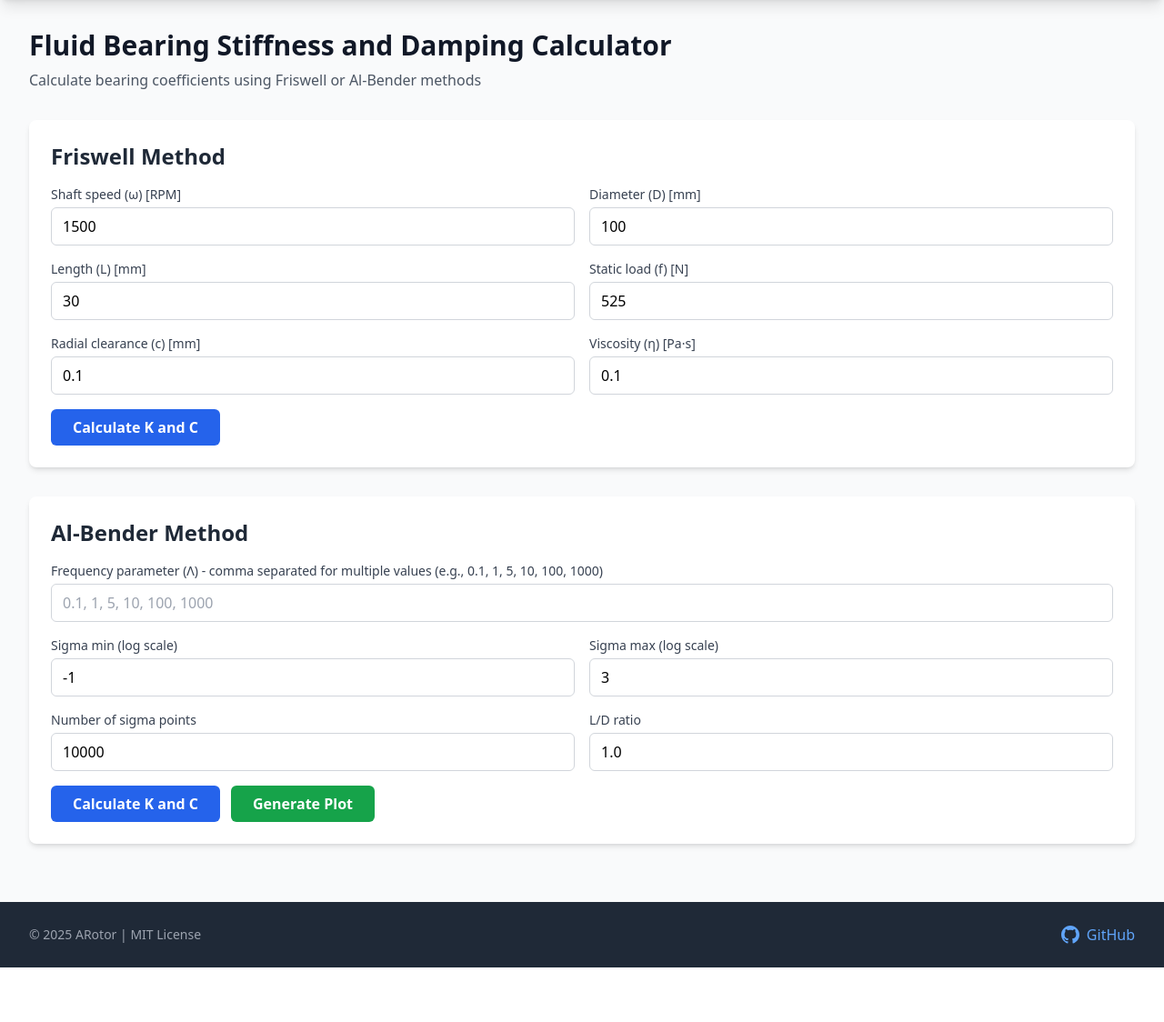
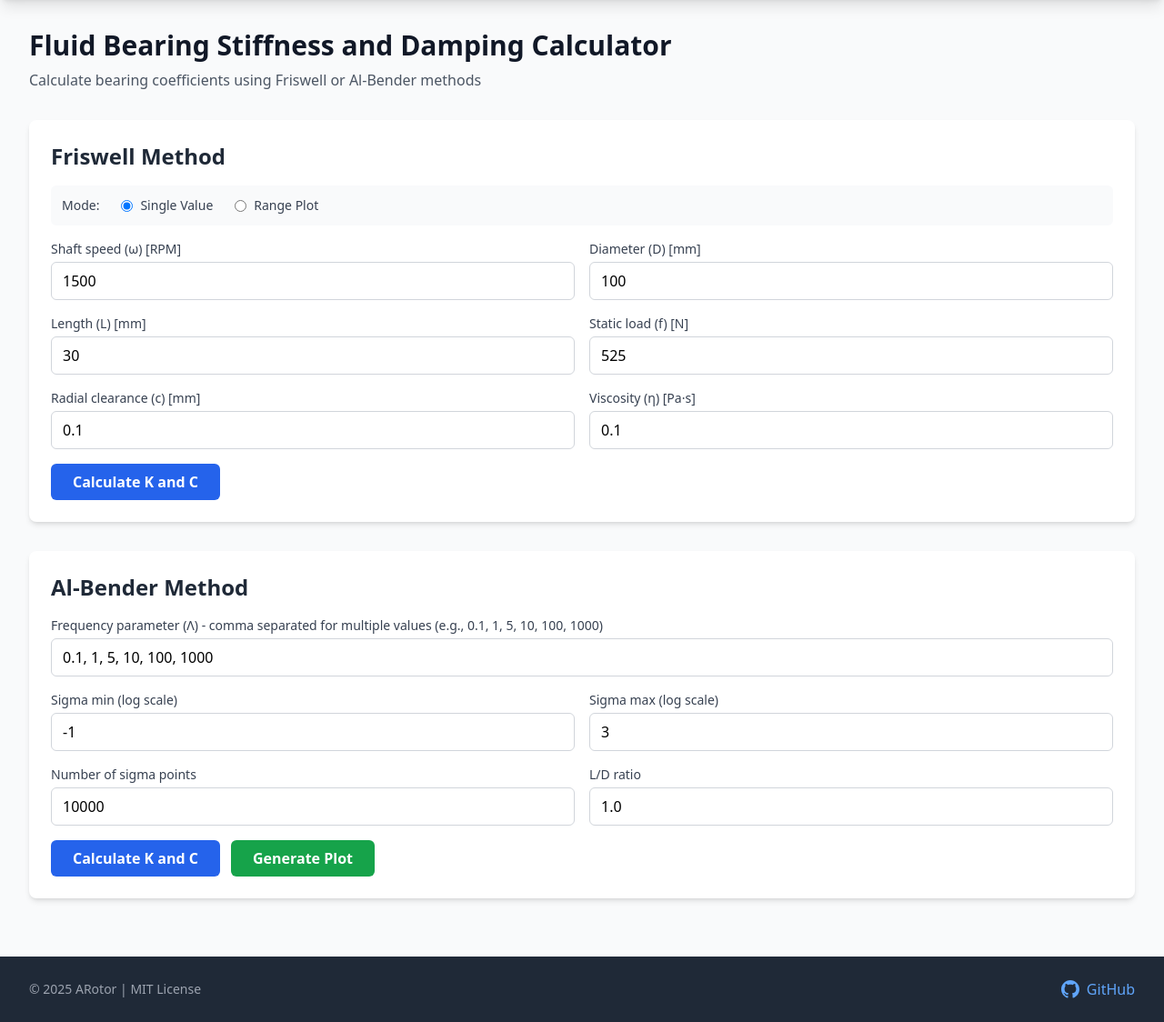
Before and after one commit to 4llu/pyFluidBearing, a Flask app: page /damping_and_stiffness in a window 1280 px wide. Shown: the part 64-1188 px from the top of the page at 91% size. Before the commit the page ends 1128 px from the top, so only its background shows below. Run offline with Flask 3, Linux system fonts and the light colour scheme; some libraries are stand-ins or nearby versions.

Commit message:
Add sweep option to Friswell calculator

```diff
--- a/src-webUI/app.py
+++ b/src-webUI/app.py
@@ -3,6 +3,7 @@ from callbacks import (
     calculate_friswell_K_and_C,
     calculate_albender_K_and_C,
     plot_albender_results,
+    plot_friswell_results,
     calculate_pressure_distribution,
     calculate_compressible_flow,
 )
@@ -60,6 +61,21 @@ def plot_albender():
         return jsonify({"error": str(e)}), 400
 
 
+@app.route("/plot/friswell", methods=["POST"])
+def plot_friswell():
+    try:
+        data = request.get_json()
+        print(f"Received Friswell plot request with data: {data}")
+        plot_json = plot_friswell_results(data)
+        return jsonify({"plot": plot_json})
+    except Exception as e:
+        print(f"Error in plot_friswell: {e}")
+        import traceback
+
+        traceback.print_exc()
+        return jsonify({"error": str(e)}), 400
+
+
 @app.route("/calculate/pressure_distribution", methods=["POST"])
 def pressure_distribution_route():
     try:
--- a/src-webUI/static/script.js
+++ b/src-webUI/static/script.js
@@ -1,6 +1,9 @@
 class CalculatorApp {
     constructor() {
+        this.friswellMode = "single";
         this.initEventListeners();
+        // Store reference globally for inline event handlers
+        window.calculatorApp = this;
     }
 
     initEventListeners() {
@@ -10,6 +13,15 @@ class CalculatorApp {
             friswellForm.addEventListener("submit", (e) => {
                 e.preventDefault();
                 this.calculateFriswell();
+            });
+        }
+
+        // Friswell plot button
+        const friswellPlotButton = document.getElementById("friswell-plot-btn");
+        if (friswellPlotButton) {
+            friswellPlotButton.addEventListener("click", (e) => {
+                e.preventDefault();
+                this.plotFriswell();
             });
         }
 
@@ -464,6 +476,356 @@ class CalculatorApp {
             plotButton.disabled = false;
             plotButton.textContent = "Generate Plot";
         }
+    }
+
+    // Friswell Mode Toggle
+    toggleFriswellMode(mode) {
+        this.friswellMode = mode;
+        const rangeOptions = document.getElementById("friswell-range-options");
+        const calcBtn = document.getElementById("friswell-calc-btn");
+        const plotBtn = document.getElementById("friswell-plot-btn");
+        const resultDiv = document.getElementById("friswell-result");
+        const plotContainer = document.getElementById(
+            "friswell-plot-container"
+        );
+
+        if (mode === "range") {
+            rangeOptions.classList.remove("hidden");
+            calcBtn.classList.add("hidden");
+            plotBtn.classList.remove("hidden");
+            resultDiv.classList.add("hidden");
+            // Set default values for the first sweep parameter
+            this.updateSweepDefaults();
+        } else {
+            rangeOptions.classList.add("hidden");
+            calcBtn.classList.remove("hidden");
+            plotBtn.classList.add("hidden");
+            plotContainer.classList.add("hidden");
+        }
+    }
+
+    updateSweepDefaults() {
+        const paramSelect = document.getElementById("friswell-sweep-param");
+        const selectedOption = paramSelect.options[paramSelect.selectedIndex];
+        const minValue = selectedOption.getAttribute("data-min");
+        const maxValue = selectedOption.getAttribute("data-max");
+        const unit = selectedOption.getAttribute("data-unit");
+        const sweepParam = selectedOption.value;
+
+        document.getElementById("friswell-sweep-min").value = minValue;
+        document.getElementById("friswell-sweep-max").value = maxValue;
+        document.getElementById(
+            "friswell-sweep-min-label"
+        ).textContent = `Min Value [${unit}]`;
+        document.getElementById(
+            "friswell-sweep-max-label"
+        ).textContent = `Max Value [${unit}]`;
+
+        // Disable/enable form inputs based on sweep parameter
+        const omegaInput = document.getElementById("friswell-omega");
+        const fInput = document.getElementById("friswell-f");
+        const DInput = document.getElementById("friswell-D");
+        const LInput = document.getElementById("friswell-L");
+        const cInput = document.getElementById("friswell-c");
+        const etaInput = document.getElementById("friswell-eta");
+
+        // Helper function to disable/enable input
+        const setInputState = (input, isDisabled) => {
+            input.disabled = isDisabled;
+            if (isDisabled) {
+                input.classList.add("opacity-50", "cursor-not-allowed");
+            } else {
+                input.classList.remove("opacity-50", "cursor-not-allowed");
+            }
+        };
+
+        // Reset all inputs to enabled
+        setInputState(omegaInput, false);
+        setInputState(fInput, false);
+        setInputState(DInput, false);
+        setInputState(LInput, false);
+        setInputState(cInput, false);
+        setInputState(etaInput, false);
+
+        // Disable the parameter being swept
+        switch (sweepParam) {
+            case "omega":
+                setInputState(omegaInput, true);
+                break;
+            case "f":
+                setInputState(fInput, true);
+                break;
+            case "D":
+                setInputState(DInput, true);
+                break;
+            case "L":
+                setInputState(LInput, true);
+                break;
+            case "c":
+                setInputState(cInput, true);
+                break;
+            case "eta":
+                setInputState(etaInput, true);
+                break;
+        }
+    }
+
+    async plotFriswell() {
+        const formData = this.getFriswellPlotData();
+        if (!formData) return;
+
+        try {
+            const plotButton = document.getElementById("friswell-plot-btn");
+            plotButton.disabled = true;
+            plotButton.textContent = "Generating Plot...";
+
+            const response = await fetch("/plot/friswell", {
+                method: "POST",
+                headers: {
+                    "Content-Type": "application/json",
+                },
+                body: JSON.stringify(formData),
+            });
+
+            const result = await response.json();
+
+            if (response.ok) {
+                this.displayFriswellD3Plot(result.plot);
+            } else {
+                alert("Error generating plot: " + result.error);
+            }
+        } catch (error) {
+            alert("Network error: " + error.message);
+        } finally {
+            const plotButton = document.getElementById("friswell-plot-btn");
+            plotButton.disabled = false;
+            plotButton.textContent = "Generate Plot";
+        }
+    }
+
+    getFriswellPlotData() {
+        const formData = this.getFriswellData();
+        if (!formData) return null;
+
+        const sweepParam = document.getElementById(
+            "friswell-sweep-param"
+        ).value;
+        const sweepMin = parseFloat(
+            document.getElementById("friswell-sweep-min").value
+        );
+        const sweepMax = parseFloat(
+            document.getElementById("friswell-sweep-max").value
+        );
+        const sweepPoints = parseInt(
+            document.getElementById("friswell-sweep-points").value
+        );
+
+        if (isNaN(sweepMin) || isNaN(sweepMax) || isNaN(sweepPoints)) {
+            alert("Please fill in all range parameters with valid numbers");
+            return null;
+        }
+
+        return {
+            ...formData,
+            sweep_param: sweepParam,
+            sweep_min: sweepMin,
+            sweep_max: sweepMax,
+            sweep_points: sweepPoints,
+        };
+    }
+
+    displayFriswellD3Plot(plotData) {
+        const svg = d3.select("#friswell-plot");
+        svg.selectAll("*").remove(); // Clear previous content
+
+        const svgWidth = +svg.attr("width");
+        const svgHeight = +svg.attr("height");
+        const margin = { top: 30, right: 15, bottom: 50, left: 55 };
+        const rowGap = 50; // Space between rows
+        const colGap = 55; // Space between columns for y-axis ticks
+
+        // 2x4 grid: 2 rows (K, C), 4 columns (xx, xy, yx, yy)
+        const plotWidth =
+            (svgWidth - margin.left - margin.right - 3 * colGap) / 4;
+        const plotHeight =
+            (svgHeight - margin.top - margin.bottom - rowGap) / 2;
+
+        const coefficients = [
+            ["K_xx", "K_xy", "K_yx", "K_yy"],
+            ["C_xx", "C_xy", "C_yx", "C_yy"],
+        ];
+
+        const coefficientData = {
+            K_xx: plotData.K_xx,
+            K_xy: plotData.K_xy,
+            K_yx: plotData.K_yx,
+            K_yy: plotData.K_yy,
+            C_xx: plotData.C_xx,
+            C_xy: plotData.C_xy,
+            C_yx: plotData.C_yx,
+            C_yy: plotData.C_yy,
+        };
+
+        const sweepVals = plotData.sweep_vals;
+        const xLabel = plotData.x_label;
+
+        // Calculate y-scales for each coefficient
+        const yScales = {};
+        Object.keys(coefficientData).forEach((coeff) => {
+            const data = coefficientData[coeff];
+            const maxVal = d3.max(data);
+            const minVal = d3.min(data);
+            const padding =
+                (maxVal - minVal) * 0.1 || Math.abs(maxVal) * 0.1 || 1;
+            yScales[coeff] = [minVal - padding, maxVal + padding];
+        });
+
+        // Plot 2 rows x 4 columns
+        coefficients.forEach((row, rowIndex) => {
+            row.forEach((coeff, colIndex) => {
+                const x0 = margin.left + colIndex * (plotWidth + colGap);
+                const y0 = margin.top + rowIndex * (plotHeight + rowGap);
+
+                const g = svg
+                    .append("g")
+                    .attr("transform", `translate(${x0},${y0})`);
+
+                // Create scales
+                const x = d3
+                    .scaleLinear()
+                    .domain(d3.extent(sweepVals))
+                    .range([0, plotWidth]);
+                const y = d3
+                    .scaleLinear()
+                    .domain(yScales[coeff])
+                    .range([plotHeight, 0]);
+
+                // Add grid lines for y-axis
+                const gridY = g
+                    .append("g")
+                    .attr("class", "grid-y")
+                    .call(
+                        d3
+                            .axisLeft(y)
+                            .ticks(5)
+                            .tickSize(-plotWidth)
+                            .tickFormat("")
+                    );
+                gridY
+                    .selectAll("line")
+                    .style("stroke", "#ddd")
+                    .style("opacity", "0.8");
+                gridY.select(".domain").style("display", "none");
+
+                // Add grid lines for x-axis
+                const gridX = g
+                    .append("g")
+                    .attr("class", "grid-x")
+                    .attr("transform", `translate(0,${plotHeight})`)
+                    .call(
+                        d3
+                            .axisBottom(x)
+                            .ticks(4)
+                            .tickSize(-plotHeight)
+                            .tickFormat("")
+                    );
+                gridX
+                    .selectAll("line")
+                    .style("stroke", "#ddd")
+                    .style("opacity", "0.8");
+                gridX.select(".domain").style("display", "none");
+
+                // Add axes
+                const xAxis = g
+                    .append("g")
+                    .attr("class", "x-axis")
+                    .attr("transform", `translate(0,${plotHeight})`)
+                    .call(d3.axisBottom(x).ticks(4, "~s"))
+                    .style("font-size", "9px");
+
+                const yAxis = g
+                    .append("g")
+                    .attr("class", "y-axis")
+                    .call(d3.axisLeft(y).ticks(5, ".2s"))
+                    .style("font-size", "9px");
+
+                // Add x-axis label (only on bottom row)
+                if (rowIndex === 1) {
+                    g.append("text")
+                        .attr("x", plotWidth / 2)
+                        .attr("y", plotHeight + 35)
+                        .attr("text-anchor", "middle")
+                        .attr("fill", "black")
+                        .style("font-size", "11px")
+                        .text(xLabel);
+                }
+
+                // Add subplot title
+                g.append("text")
+                    .attr("x", plotWidth / 2)
+                    .attr("y", -10)
+                    .attr("text-anchor", "middle")
+                    .attr("fill", "black")
+                    .style("font-size", "12px")
+                    .style("font-weight", "bold")
+                    .text(coeff);
+
+                // Draw line
+                const lineColor = coeff.startsWith("K") ? "#2563eb" : "#7c3aed";
+                g.append("path")
+                    .datum(
+                        sweepVals.map((d, i) => ({
+                            x: d,
+                            y: coefficientData[coeff][i],
+                        }))
+                    )
+                    .attr("fill", "none")
+                    .attr("stroke", lineColor)
+                    .attr("stroke-width", 2)
+                    .attr(
+                        "d",
+                        d3
+                            .line()
+                            .x((d) => x(d.x))
+                            .y((d) => y(d.y))
+                    );
+            });
+        });
+
+        // Add row labels
+        svg.append("text")
+            .attr("x", 15)
+            .attr("y", margin.top + plotHeight / 2)
+            .attr("text-anchor", "middle")
+            .attr(
+                "transform",
+                `rotate(-90, 15, ${margin.top + plotHeight / 2})`
+            )
+            .attr("fill", "#2563eb")
+            .style("font-size", "14px")
+            .style("font-weight", "bold")
+            .text("K [N/m]");
+
+        svg.append("text")
+            .attr("x", 15)
+            .attr("y", margin.top + plotHeight + rowGap + plotHeight / 2)
+            .attr("text-anchor", "middle")
+            .attr(
+                "transform",
+                `rotate(-90, 15, ${
+                    margin.top + plotHeight + rowGap + plotHeight / 2
+                })`
+            )
+            .attr("fill", "#7c3aed")
+            .style("font-size", "14px")
+            .style("font-weight", "bold")
+            .text("C [N·s/m]");
+
+        // Show the plot container
+        const plotContainer = document.getElementById(
+            "friswell-plot-container"
+        );
+        plotContainer.classList.remove("hidden");
     }
 
     displayD3Plot(plotData) {
--- a/src-webUI/templates/damping_and_stiffness.html
+++ b/src-webUI/templates/damping_and_stiffness.html
@@ -12,6 +12,145 @@ pyFluidBearing{% endblock %} {% block content %}
 <!-- Friswell K and C Calculator -->
 <section class="bg-white rounded-lg shadow-md p-6 mb-8">
     <h2 class="text-2xl font-semibold text-gray-800 mb-4">Friswell Method</h2>
+
+    <!-- Mode Toggle -->
+    <div class="mb-4 p-3 bg-gray-50 rounded-md">
+        <div class="flex items-center gap-6">
+            <span class="text-sm font-medium text-gray-700">Mode:</span>
+            <label class="inline-flex items-center">
+                <input
+                    type="radio"
+                    name="friswell-mode"
+                    value="single"
+                    checked
+                    class="form-radio text-blue-600"
+                    onchange="window.calculatorApp.toggleFriswellMode('single')"
+                />
+                <span class="ml-2 text-sm text-gray-700">Single Value</span>
+            </label>
+            <label class="inline-flex items-center">
+                <input
+                    type="radio"
+                    name="friswell-mode"
+                    value="range"
+                    class="form-radio text-blue-600"
+                    onchange="window.calculatorApp.toggleFriswellMode('range')"
+                />
+                <span class="ml-2 text-sm text-gray-700">Range Plot</span>
+            </label>
+        </div>
+    </div>
+
+    <!-- Range Plot Options (hidden by default) -->
+    <div
+        id="friswell-range-options"
+        class="hidden mb-4 p-4 bg-blue-50 rounded-md border border-blue-200"
+    >
+        <div class="grid grid-cols-1 md:grid-cols-4 gap-4">
+            <div>
+                <label class="block text-sm font-medium text-gray-700 mb-1">
+                    Sweep Parameter
+                </label>
+                <select
+                    id="friswell-sweep-param"
+                    class="w-full px-3 py-2 border border-gray-300 rounded-md focus:outline-none focus:ring-2 focus:ring-blue-500"
+                    onchange="window.calculatorApp.updateSweepDefaults()"
+                >
+                    <option
+                        value="omega"
+                        data-min="500"
+                        data-max="5000"
+                        data-unit="RPM"
+                    >
+                        ω (Shaft speed) [RPM]
+                    </option>
+                    <option
+                        value="f"
+                        data-min="100"
+                        data-max="2000"
+                        data-unit="N"
+                    >
+                        f (Static load) [N]
+                    </option>
+                    <option
+                        value="D"
+                        data-min="50"
+                        data-max="200"
+                        data-unit="mm"
+                    >
+                        D (Diameter) [mm]
+                    </option>
+                    <option
+                        value="L"
+                        data-min="10"
+                        data-max="100"
+                        data-unit="mm"
+                    >
+                        L (Length) [mm]
+                    </option>
+                    <option
+                        value="c"
+                        data-min="0.05"
+                        data-max="0.5"
+                        data-unit="mm"
+                    >
+                        c (Radial clearance) [mm]
+                    </option>
+                    <option
+                        value="eta"
+                        data-min="0.01"
+                        data-max="0.5"
+                        data-unit="Pa·s"
+                    >
+                        η (Viscosity) [Pa·s]
+                    </option>
+                </select>
+            </div>
+            <div>
+                <label
+                    id="friswell-sweep-min-label"
+                    class="block text-sm font-medium text-gray-700 mb-1"
+                >
+                    Min Value [RPM]
+                </label>
+                <input
+                    type="number"
+                    id="friswell-sweep-min"
+                    step="any"
+                    value="500"
+                    class="w-full px-3 py-2 border border-gray-300 rounded-md focus:outline-none focus:ring-2 focus:ring-blue-500"
+                />
+            </div>
+            <div>
+                <label
+                    id="friswell-sweep-max-label"
+                    class="block text-sm font-medium text-gray-700 mb-1"
+                >
+                    Max Value [RPM]
+                </label>
+                <input
+                    type="number"
+                    id="friswell-sweep-max"
+                    step="any"
+                    value="5000"
+                    class="w-full px-3 py-2 border border-gray-300 rounded-md focus:outline-none focus:ring-2 focus:ring-blue-500"
+                />
+            </div>
+            <div>
+                <label class="block text-sm font-medium text-gray-700 mb-1">
+                    Points
+                </label>
+                <input
+                    type="number"
+                    id="friswell-sweep-points"
+                    step="1"
+                    value="50"
+                    class="w-full px-3 py-2 border border-gray-300 rounded-md focus:outline-none focus:ring-2 focus:ring-blue-500"
+                />
+            </div>
+        </div>
+    </div>
+
     <form id="friswell-form" class="space-y-4">
         <div class="grid grid-cols-1 md:grid-cols-2 gap-4">
             <div>
@@ -105,12 +244,22 @@ pyFluidBearing{% endblock %} {% block content %}
                 />
             </div>
         </div>
+        <div class="flex gap-3">
             <button
                 type="submit"
+                id="friswell-calc-btn"
                 class="bg-blue-600 hover:bg-blue-700 text-white font-semibold py-2 px-6 rounded-md transition"
             >
                 Calculate K and C
             </button>
+            <button
+                type="button"
+                id="friswell-plot-btn"
+                class="hidden bg-green-600 hover:bg-green-700 text-white font-semibold py-2 px-6 rounded-md transition"
+            >
+                Generate Plot
+            </button>
+        </div>
     </form>
     <div id="friswell-result" class="hidden mt-6">
         <h3 class="text-xl font-semibold text-gray-800 mb-3">Results:</h3>
@@ -118,6 +267,10 @@ pyFluidBearing{% endblock %} {% block content %}
             id="friswell-result-content"
             class="bg-gray-50 p-4 rounded-md"
         ></div>
+    </div>
+    <div id="friswell-plot-container" class="hidden mt-6">
+        <h3 class="text-xl font-semibold text-gray-800 mb-3">Plot:</h3>
+        <svg id="friswell-plot" width="1200" height="700"></svg>
     </div>
 </section>
 
@@ -136,7 +289,7 @@ pyFluidBearing{% endblock %} {% block content %}
                 <input
                     type="text"
                     id="albender-lambda"
-                    placeholder="0.1, 1, 5, 10, 100, 1000"
+                    value="0.1, 1, 5, 10, 100, 1000"
                     required
                     class="w-full px-3 py-2 border border-gray-300 rounded-md focus:outline-none focus:ring-2 focus:ring-blue-500"
                 />
```
Also changed, not shown: src-webUI/callbacks.py (+122 -0 lines). Lines whose indentation alone changed are shown as unchanged.
